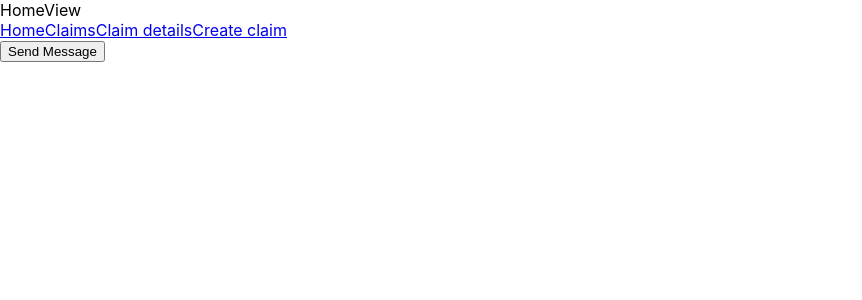
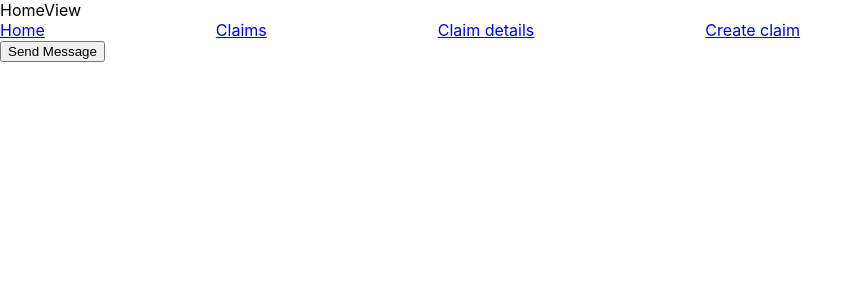
Before and after one commit to saifulss/famex-frontend-react-ts, a React (Create React App) app: page / in a window 1280 px wide. Shown: the top 300 px of the page, without its empty margins (0-862 px from the left). Built offline with nearby package versions, Linux system fonts and the light colour scheme.

Commit message:
Add simple styling for better nav bar.

```diff
--- a/src/views/HomeView.tsx
+++ b/src/views/HomeView.tsx
@@ -25,7 +25,11 @@ class BaseHomeView extends Component<HomeViewProps, HomeViewState> {
       <div>
         HomeView
 
-        <div>
+        <div style={{
+          display: "flex",
+          justifyContent: "space-between",
+          width: "800px"
+        }}>
           <Link to="/">Home</Link>
           <Link to="/expense-claims">Claims</Link>
           <Link to="/expense-claims/1">Claim details</Link>
```
